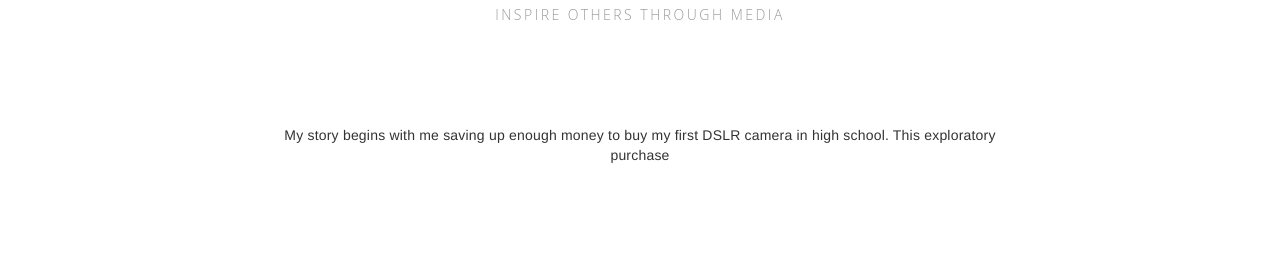
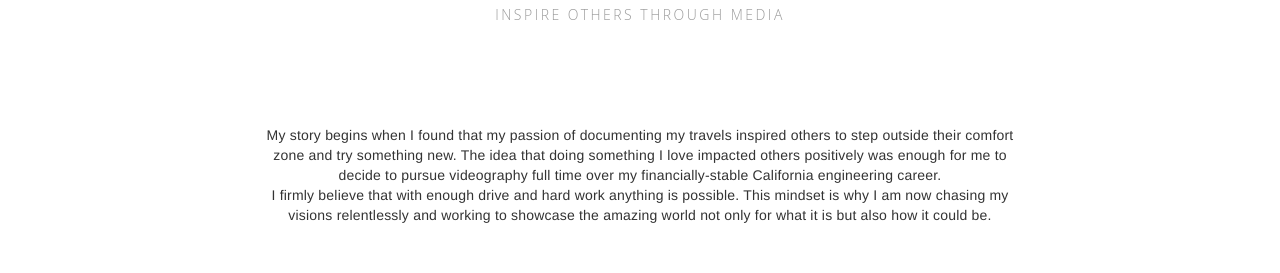
Before and after one commit to mkrutiy/mkm, a website with bundled scripts: page frontend/index-main-op.html in a window 1280 px wide. Shown: the part 2620-2893 px from the top of the page. Built offline with nearby package versions, Linux system fonts and the light colour scheme.

Commit message:
About Section

```diff
--- a/frontend/index-main-op.html
+++ b/frontend/index-main-op.html
@@ -194,7 +194,7 @@ TO DO
 
           <div class="row">
             <div class="col-md-offset-2 col-md-8 text-center ws-m">
-              <p>My story begins with me saving up enough money to buy my first DSLR camera in high school. This exploratory purchase    </p>
+              <p>My story begins when I found that my passion of documenting my travels inspired others to step outside their comfort zone and try something new. The idea that doing something I love impacted others positively was enough for me to decide to pursue videography full time over my financially-stable California engineering career. <br> I firmly believe that with enough drive and hard work anything is possible. This mindset is why I am now chasing my visions relentlessly and working to showcase the amazing world not only for what it is but also how it could be.</p>
             </div>
 
             <div class="col-sm-12">
```
